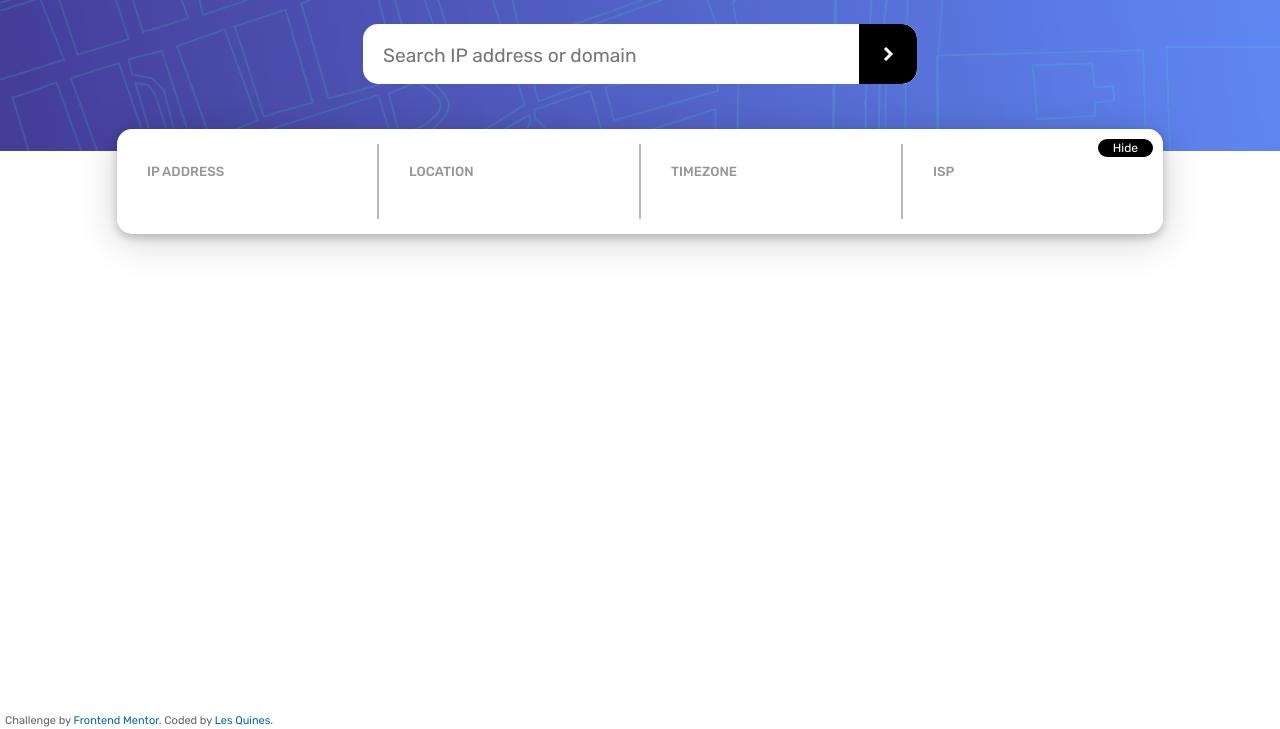
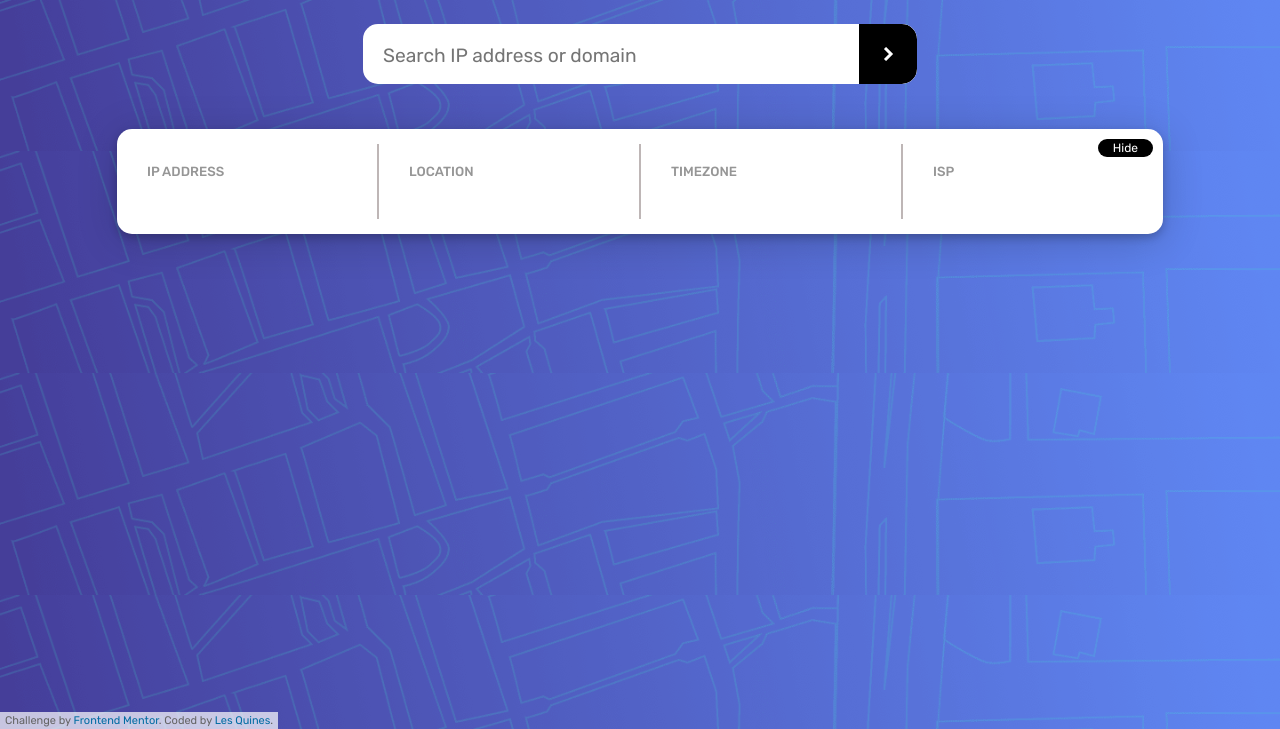
Before and after one commit to lquines/ip-tracker, a plain HTML site: page index.html in a window 1280 px wide. Shown: the part 71-800 px from the top of the page. Drawn offline with nearby package versions, Linux system fonts and the light colour scheme; no server answers.

Commit message:
Update styles.css

```diff
--- a/styles.css
+++ b/styles.css
@@ -18,7 +18,7 @@ body {
   justify-items: center;
   font-family: Rubik, sans-serif;
   background-image: url(images/pattern-bg.png);
-  background-repeat: no-repeat;
+  /* background-repeat: no-repeat; */
   background-size: contain;
   position: fixed;
   top: 0;
```
